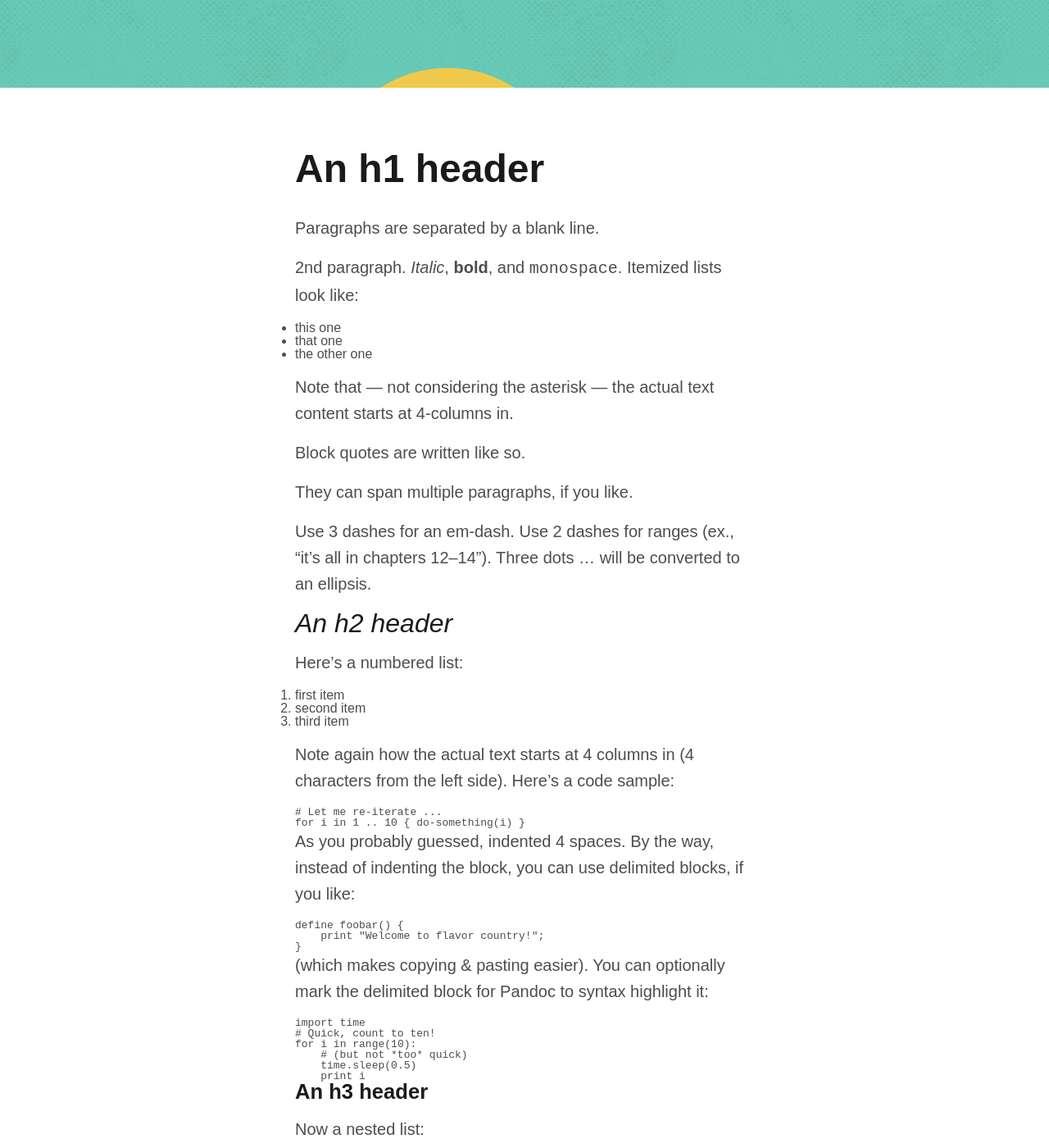
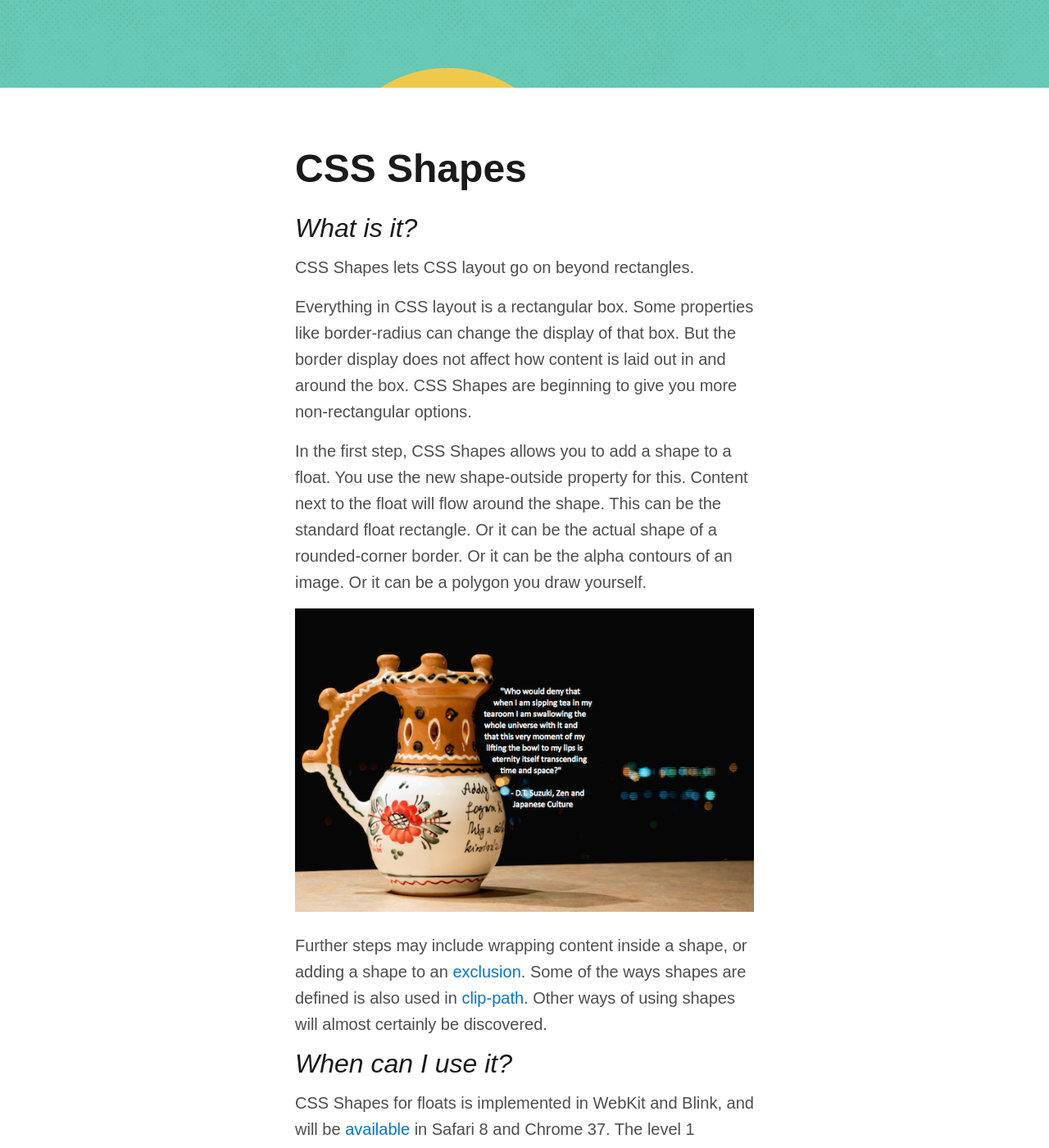
Before and after one commit to adobe-webplatform/adobe-webplatform.github.io, a Jekyll site: the page built from _posts/2014-06-12-css-shapes.md, in a window 1280 px wide and 1400 px high, scrolled down 547 px. Shown: the whole window at 82% size. Built offline with Jekyll 4.4.1, drawn with Linux system fonts in a browser that asks for light colours; some of the changed text lies outside the part shown.

Commit message:
First draft of shapes project page

```diff
--- a/_posts/2014-06-12-css-shapes.md
+++ b/_posts/2014-06-12-css-shapes.md
@@ -8,160 +8,43 @@ full_image: project_header/css_shapes.png
 bg: 67C9b6
 permalink: css-shapes
 ---
-An h1 header
-============
+#CSS Shapes
 
-Paragraphs are separated by a blank line.
+##What is it?
 
-2nd paragraph. *Italic*, **bold**, and `monospace`. Itemized lists
-look like:
+CSS Shapes lets CSS layout go on beyond rectangles.
 
-  * this one
-  * that one
-  * the other one
+Everything in CSS layout is a rectangular box.
+Some properties like border-radius can change the display of that box.
+But the border display does not affect how content is laid out in and around the box.
+CSS Shapes are beginning to give you more non-rectangular options.
 
-Note that --- not considering the asterisk --- the actual text
-content starts at 4-columns in.
+In the first step, CSS Shapes allows you to add a shape to a float.
+You use the new shape-outside property for this.
+Content next to the float will flow around the shape.
+This can be the standard float rectangle.
+Or it can be the actual shape of a rounded-corner border.
+Or it can be the alpha contours of an image.
+Or it can be a polygon you draw yourself.
 
-> Block quotes are
-> written like so.
->
-> They can span multiple paragraphs,
-> if you like.
+![Float Curve](/img/shapes/caption-demo-screenshot.png "Wrapping Around a Curve")
 
-Use 3 dashes for an em-dash. Use 2 dashes for ranges (ex., "it's all
-in chapters 12--14"). Three dots ... will be converted to an ellipsis.
+Further steps may include wrapping content inside a shape,
+or adding a shape to an [exclusion](http://dev.w3.org/csswg/css-exclusions/).
+Some of the ways shapes are defined is also used
+in [clip-path](http://dev.w3.org/fxtf/css-masking-1/#the-clip-path).
+Other ways of using shapes will almost certainly be discovered.
 
+##When can I use it?
 
+CSS Shapes for floats is implemented in WebKit and Blink,
+and will be [available](http://caniuse.com/#feat=css-shapes) in Safari 8 and Chrome 37.
+The level 1 [specification](http://dev.w3.org/csswg/css-shapes/)
+is a [Candidate Recommendation](http://www.w3.org/Consortium/Process/Process-19991111/tr.html#RecsCR)
+at the [W3C](http://www.w3.org/), so other browsers are encouraged to implement shapes on floats as soon as they can.
 
-An h2 header
-------------
+##Where can I learn more?
 
-Here's a numbered list:
-
- 1. first item
- 2. second item
- 3. third item
-
-Note again how the actual text starts at 4 columns in (4 characters
-from the left side). Here's a code sample:
-
-    # Let me re-iterate ...
-    for i in 1 .. 10 { do-something(i) }
-
-As you probably guessed, indented 4 spaces. By the way, instead of
-indenting the block, you can use delimited blocks, if you like:
-
-~~~
-define foobar() {
-    print "Welcome to flavor country!";
-}
-~~~
-
-(which makes copying & pasting easier). You can optionally mark the
-delimited block for Pandoc to syntax highlight it:
-
-~~~python
-import time
-# Quick, count to ten!
-for i in range(10):
-    # (but not *too* quick)
-    time.sleep(0.5)
-    print i
-~~~
-
-
-
-### An h3 header ###
-
-Now a nested list:
-
- 1. First, get these ingredients:
-
-      * carrots
-      * celery
-      * lentils
-
- 2. Boil some water.
-
- 3. Dump everything in the pot and follow
-    this algorithm:
-
-        find wooden spoon
-        uncover pot
-        stir
-        cover pot
-        balance wooden spoon precariously on pot handle
-        wait 10 minutes
-        goto first step (or shut off burner when done)
-
-    Do not bump wooden spoon or it will fall.
-
-Notice again how text always lines up on 4-space indents (including
-that last line which continues item 3 above). Here's a link to [a
-website](http://foo.bar). Here's a link to a [local
-doc](local-doc.html). Here's a footnote [^1].
-
-[^1]: Footnote text goes here.
-
-Tables can look like this:
-
-size  material      color
-----  ------------  ------------
-9     leather       brown
-10    hemp canvas   natural
-11    glass         transparent
-
-Table: Shoes, their sizes, and what they're made of
-
-(The above is the caption for the table.) Pandoc also supports
-multi-line tables:
-
---------  -----------------------
-keyword   text
---------  -----------------------
-red       Sunsets, apples, and
-          other red or reddish
-          things.
-
-green     Leaves, grass, frogs
-          and other things it's
-          not easy being.
---------  -----------------------
-
-A horizontal rule follows.
-
-***
-
-Here's a definition list:
-
-apples
-  : Good for making applesauce.
-oranges
-  : Citrus!
-tomatoes
-  : There's no "e" in tomatoe.
-
-Again, text is indented 4 spaces. (Alternately, put blank lines in
-between each of the above definition list lines to spread things
-out more.)
-
-Here's a "line block":
-
-| Line one
-|   Line too
-| Line tree
-
-and images can be specified like so:
-
-![example image](example-image.jpg "An exemplary image")
-
-Inline math equations go in like so: $\omega = d\phi / dt$. Display
-math should get its own line and be put in in double-dollarsigns:
-
-$$I = \int \rho R^{2} dV$$
-
-And note that you can backslash-escape any punctuation characters
-which you wish to be displayed literally, ex.: \`foo\`, \*bar\*, etc.
-
-Done.
+  * We have posted several [articles](http://blogs.adobe.com/webplatform/category/features/css-shapes/) on our blog.
+  * [Sara Soueidan](http://twitter.com/SaraSoueidan) has written [several](http://alistapart.com/article/css-shapes-101) [articles](http://alistapart.com/blog/post/moving-forward-with-css-shapes/) on [shapes](http://sarasoueidan.com/blog/css-shapes/).
+  * [Patrick Catanzariti](http://www.sitepoint.com/author/pcatanzariti/) has written a thorough [introduction](http://www.sitepoint.com/css-shapes-breaking-rectangular-design/)
```
Also changed, not shown: img/shapes/caption-demo-screenshot.png (added).
